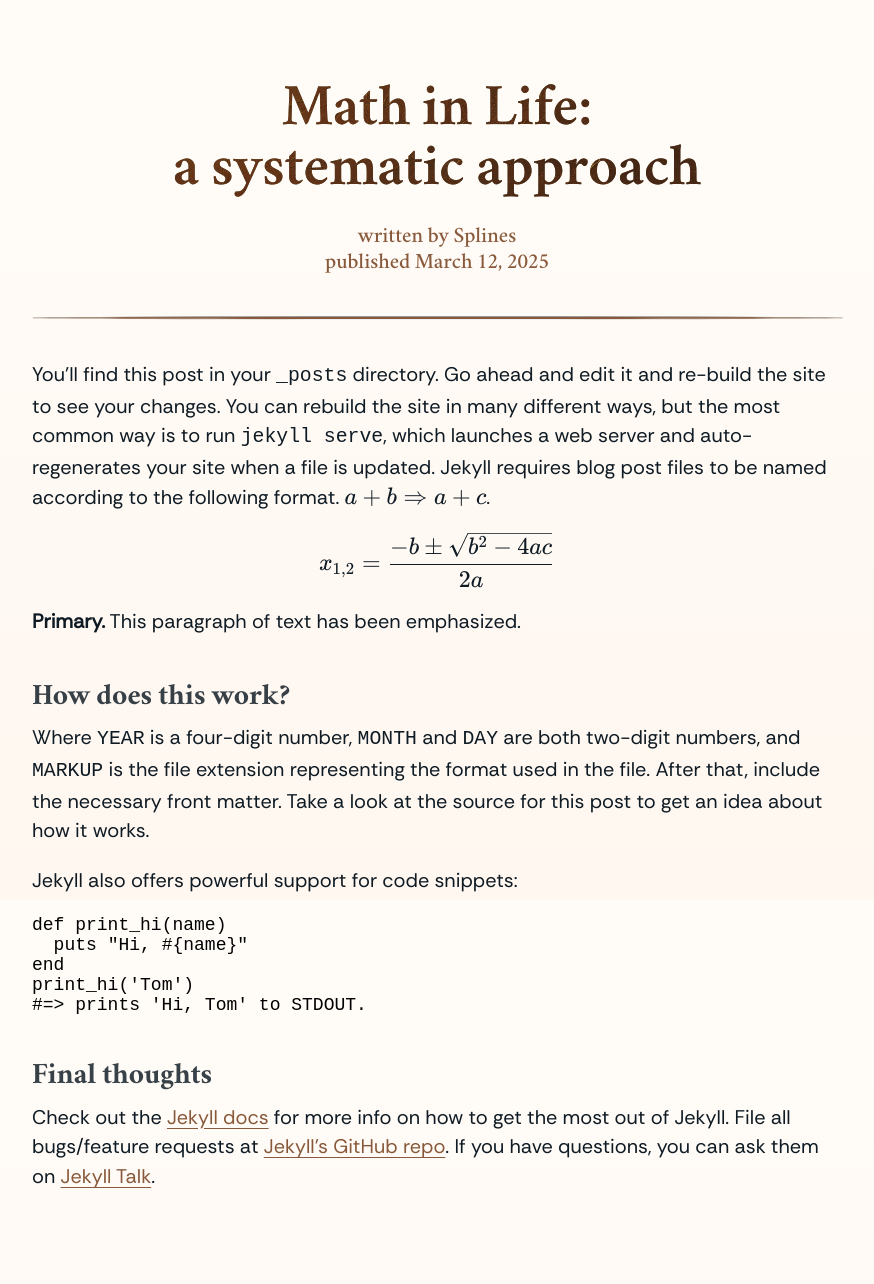
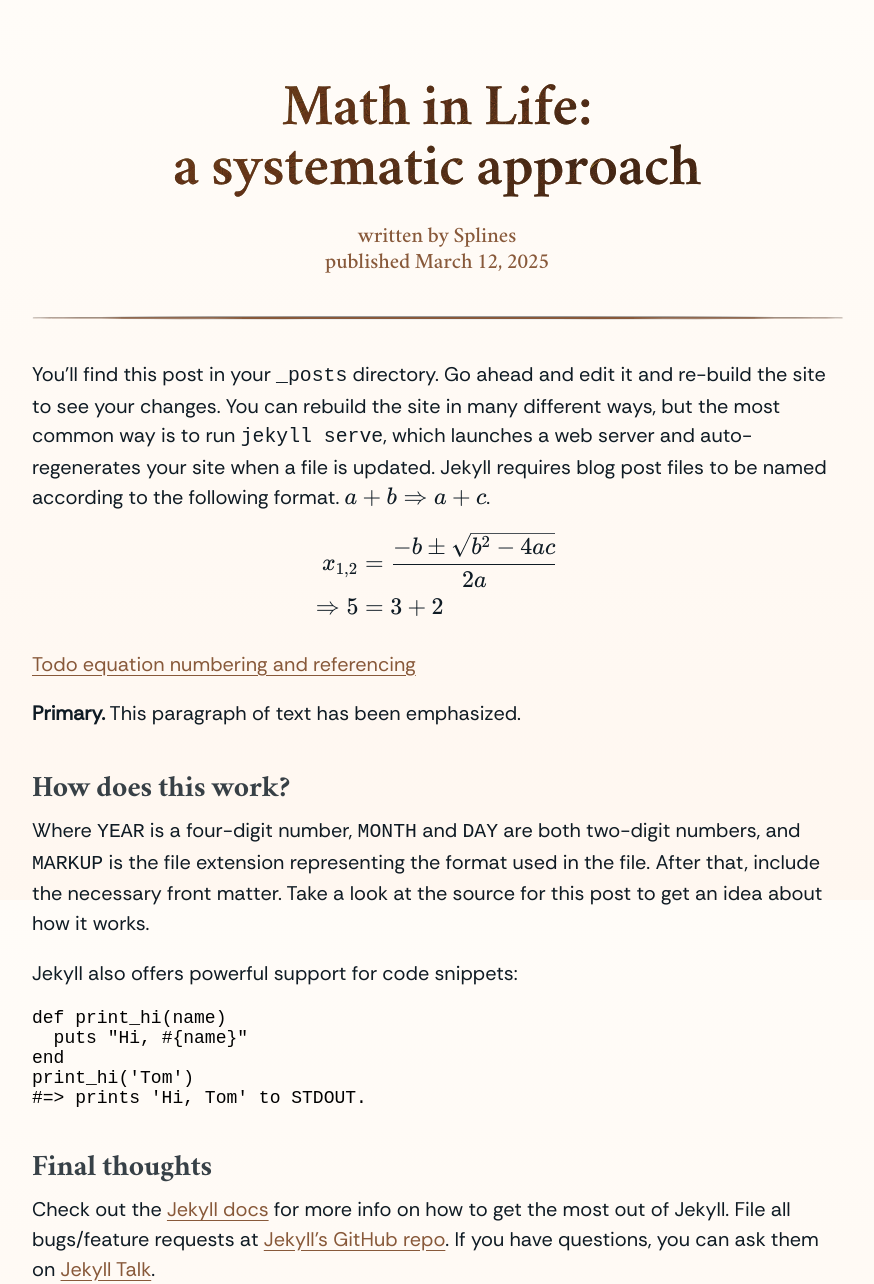
Before and after one commit to Splines/homepage, a Jekyll site: the page built from _posts/2025-03-11-welcome.md, in a window 1280 px wide. Shown: the whole page, without its empty margins (203-1077 px from the left). Built offline with Jekyll 4.4.1, drawn with Linux system fonts in a browser that asks for light colours; before the commit the page ends 1192 px from its top, so only the background shows below that.

Commit message:
Add KaTeX TODO: question numbering & referencing

```diff
--- a/_posts/2025-03-11-welcome.md
+++ b/_posts/2025-03-11-welcome.md
@@ -12,7 +12,14 @@ katex:
 
 You’ll find this post in your `_posts` directory. Go ahead and edit it and re-build the site to see your changes. You can rebuild the site in many different ways, but the most common way is to run `jekyll serve`, which launches a web server and auto-regenerates your site when a file is updated. Jekyll requires blog post files to be named according to the following format. $a+b \implies a+c$.
 
-$$ x_{1,2} = \frac{-b \pm \sqrt{b^2 - 4ac}}{2a} $$
+$$
+\begin{aligned}
+  x_{1,2} &= \frac{-b \pm \sqrt{b^2 - 4ac}}{2a}\\
+  \implies 5 &= 3 + 2
+\end{aligned}
+$$
+
+[Todo equation numbering and referencing](https://github.com/KaTeX/KaTeX/issues/2003#issuecomment-843991794)
 
 {: .my-custom-class}
 **Primary.** This paragraph of text has been emphasized.
```
